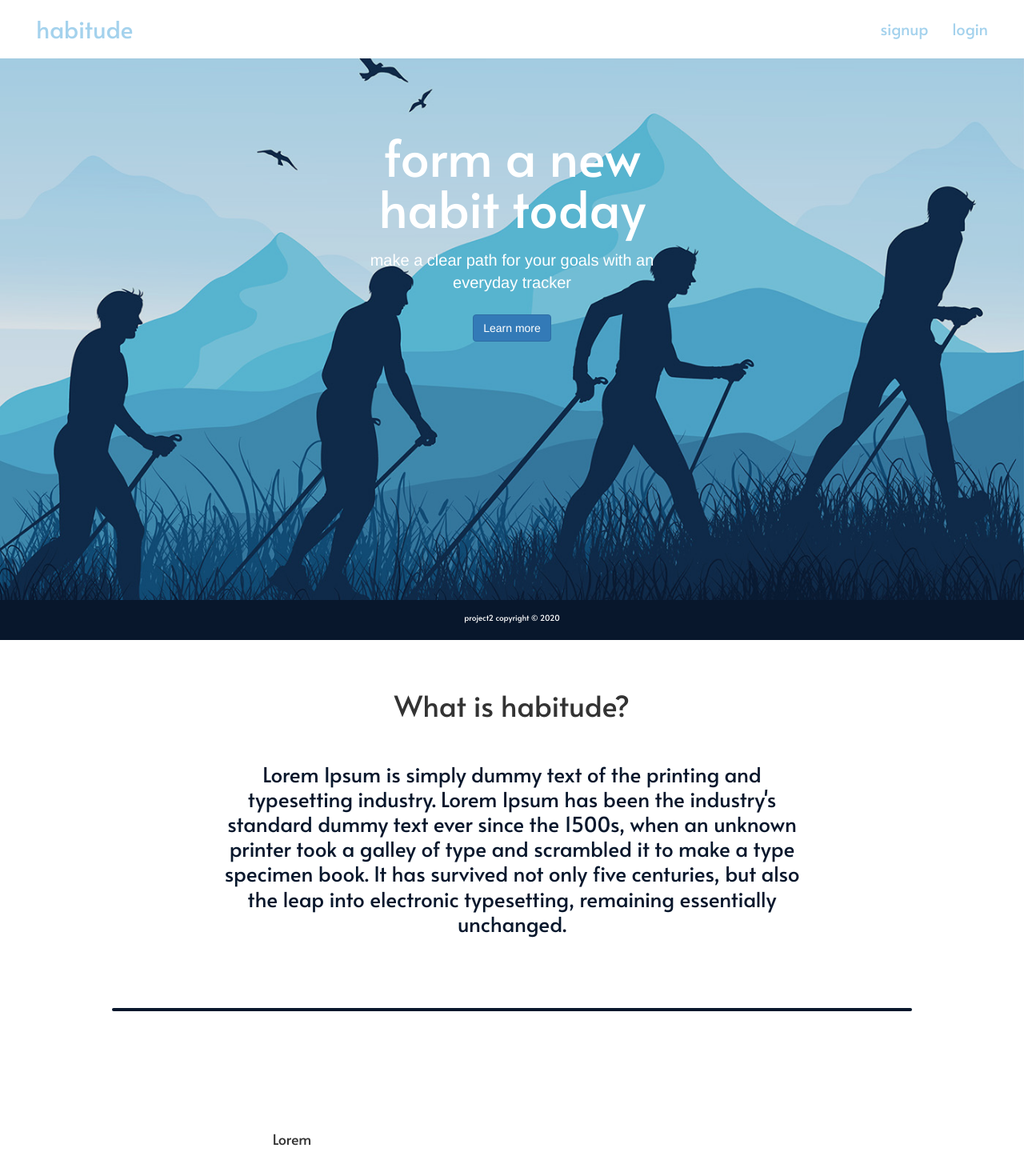
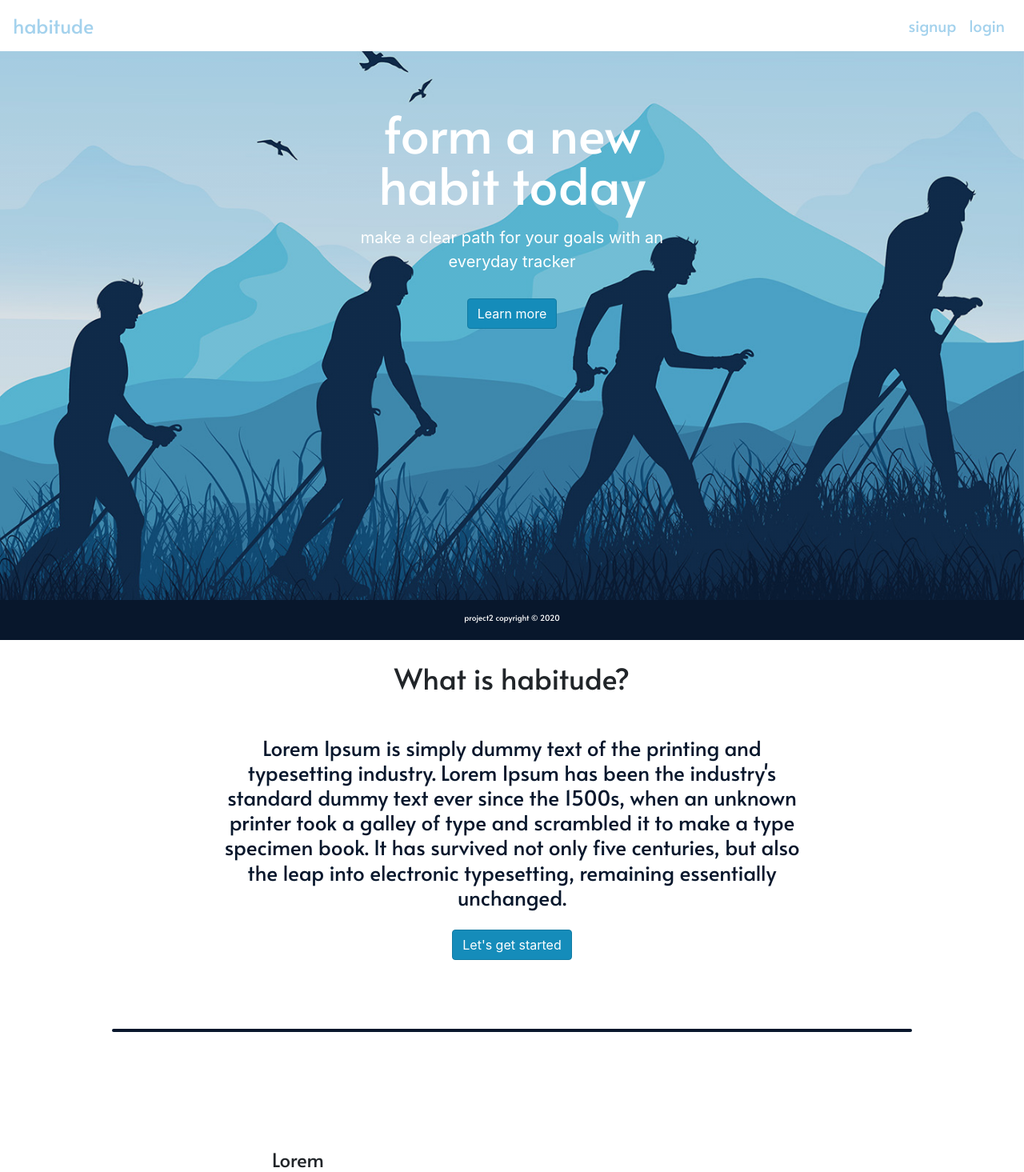
Before and after one commit to carolinetwyman/Habitude, a Node server app: page / in a window 1280 px wide. Shown: the top 1465 px of the page at 80% size. Run offline with Node 20, Linux system fonts and the light colour scheme; data that the repository does not hold is empty; some libraries are stand-ins or nearby versions.

Commit message:
added toggle nav and breakpoints to home

```diff
--- a/public/stylesheets/homepage.css
+++ b/public/stylesheets/homepage.css
@@ -1,63 +1,31 @@
-/* ************** css nav bar **************** */
-
 body {
     background-color: white;
 }
 
 
-/* ****** navbar ******* */
+/******** navbar ********/
 
-nav {
+.nav-bar {
     position: -webkit-sticky;
     position: sticky;
     top: 0;
     z-index: 1;
 }
 
-nav a {
+.navbar-light .navbar-brand {
     color: #A4D2ED;
+    font-family: 'Alata', sans-serif;
+    font-size: 25px;
 }
 
-section {
-    overflow: hidden;
+.bg-light {
+    background-color: white !important;
 }
 
-.nav {
-    background-color: white;
-    border: none;
-}
-
-.flex-container {
-    display: flex;
-    flex-direction: column;
-    display: -webkit-flex;
-    justify-content: space-between;
-    -webkit-align-items: center;
-    align-items: center;
-}
-
-.flex-container-1 {
-    display: flex;
-    flex-direction: column;
-    align-items: center;
-    justify-content: center;
-}
-
-.flex-item {
-    margin: 10px
-}
-
-#logo {
+.navbar-light .navbar-nav .nav-link {
+    color: #A4D2ED;
     font-family: 'Alata', sans-serif;
-    font-size: 40px;
-    text-decoration: none;
-}
-
-#signup,
-#login {
-    font-family: 'Alata', sans-serif;
-    text-decoration: none;
-    font-size: 25px;
+    font-size: 20px;
 }
 
 
@@ -120,6 +88,12 @@ section {
 
 .flex-item {
     margin: 15px
+}
+
+.btn-primary {
+    color: #ffffff;
+    background-color: #158cba;
+    border-color: #127ba3;
 }
 
 
@@ -189,6 +163,10 @@ hr.solid {
     border-radius: 20px;
 }
 
+.about .btn {
+    margin-top: 25px;
+}
+
 
 /****** footer  ****** */
 
@@ -210,37 +188,15 @@ hr.solid {
 }
 
 
-/****** breakpoints ****** */
+/****** breakpoints below ****** */
 
-@media only screen and (min-width: 400px) {
-    .flex-container {
-        flex-direction: row;
+@media ( max-width:600px) {
+    .hero h2 {
+        font-size: 32px;
+        margin-bottom: 5px;
     }
-    .flex-container-1 {
-        flex-direction: row;
-    }
-    #logo {
-        font-size: 25px;
-        /* margin-left: 10%; */
-        padding-left: 30px;
-    }
-    #signup,
-    #login {
-        font-size: 20px;
-    }
-    #login {
-        padding-right: 20px;
+    .hero {
+        padding-top: 250px;
+        padding-bottom: 80px;
     }
 }
-
-@media only screen and (min-width: 785px) {
-    .flex-container {
-        flex-direction: row;
-    }
-    #logo {
-        font-size: 30px;
-    }
-    #login {
-        padding-right: 30px;
-    }
-}
--- a/server.js
+++ b/server.js
@@ -8,7 +8,7 @@ const path = require('path');
 
 const app = express();
 // Setting up port and requiring models for syncing
-const PORT = process.env.PORT || 8020;
+const PORT = process.env.PORT || 2020;
 const db = require("./models");
 
 //====================================================================================//
--- a/views/home.handlebars
+++ b/views/home.handlebars
@@ -1,14 +1,27 @@
-    <nav>
-        <div class="nav">
-            <div class="li flex-container">
-                <a class="nav-link flex-item" id="logo" href="/members">habitude</a>
-                <div class="li flex-container-1">
-                    <a class="nav-link flex-item" id="signup" href="/signup">signup</a>
-                    <a class="nav-link flex-item" id="login" href="/login">login</a>
-                </div>
-            </div>
-        </div>
-    </nav>
+
+{{!-- bootstrap navbar  --}}
+
+<nav class="navbar navbar-expand-lg navbar-light bg-light">
+  <a class="navbar-brand" href="/members">habitude</a>
+  <button class="navbar-toggler" type="button" data-toggle="collapse" data-target="#navbarNav" aria-controls="navbarNav" aria-expanded="false" aria-label="Toggle navigation">
+    <span class="navbar-toggler-icon"></span>
+  </button>
+  <div class="collapse navbar-collapse" id="navbarNav">
+    <ul class="navbar-nav ml-auto">
+
+      <li class="nav-item">
+        <a class="nav-link" href="/signup">signup</a>
+      </li>
+      <li class="nav-item">
+        <a class="nav-link" href="/login">login</a>
+      </li>
+
+    </ul>
+  </div>
+</nav>
+
+
+
     <div class="hero">
         <div>
             <h2>form a new habit today</h2>
@@ -16,6 +29,7 @@
               <a class="btn btn-primary" href="#about" role="button">Learn more</a>
         </div>
     </div>
+
     <div class="container" id="about">
         <div class="about">
             <div>
@@ -23,10 +37,14 @@
                 <p>
                     Lorem Ipsum is simply dummy text of the printing and typesetting industry. Lorem Ipsum has been the industry's standard dummy text ever since the 1500s, when an unknown printer took a galley of type and scrambled it to make a type specimen book. It has
                     survived not only five centuries, but also the leap into electronic typesetting, remaining essentially unchanged. </p>
+                        <a class="btn btn-primary" href="/signup" role="button">Let's get started</a>
             </div>
         </div>
     </div>
+
     <hr class="solid">
+
+
     <div class="container">
         <div class="info">
             <div class="infotext">
@@ -34,7 +52,9 @@
                 <p>
                     Lorem Ipsum is simply dummy text of the printing and typesetting industry. Lorem Ipsum has been the industry's standard dummy text ever since the 1500s, when an unknown printer took a galley of type and scrambled it to make a type specimen book. It has
                     survived not only five centuries, but also the leap into electronic typesetting, remaining essentially unchanged.u! Specialist diet or not.
+
                 </p>
+
             </div>
             <img src="./stylesheets/progresschart.png">
         </div>
--- a/views/layouts/main.handlebars
+++ b/views/layouts/main.handlebars
@@ -5,7 +5,8 @@
     <title>Passport Authentication</title>
     <meta charset="UTF-8">
     <meta name="viewport" content="width=device-width, initial-scale=1">
-    <link rel="stylesheet" href="https://maxcdn.bootstrapcdn.com/bootswatch/3.3.7/lumen/bootstrap.min.css">
+    <link rel="stylesheet" href="https://stackpath.bootstrapcdn.com/bootstrap/4.5.2/css/bootstrap.min.css"
+        integrity="sha384-JcKb8q3iqJ61gNV9KGb8thSsNjpSL0n8PARn9HuZOnIxN0hoP+VmmDGMN5t9UJ0Z" crossorigin="anonymous">
     <link href="./stylesheets/{{style}}" rel="stylesheet">
     <link href="https://fonts.googleapis.com/css2?family=Alata&display=swap" rel="stylesheet">
 </head>
@@ -14,6 +15,11 @@
 
     {{{body}}}
 
+
+      <script src="https://stackpath.bootstrapcdn.com/bootstrap/4.5.2/js/bootstrap.min.js"
+        integrity="sha384-B4gt1jrGC7Jh4AgTPSdUtOBvfO8shuf57BaghqFfPlYxofvL8/KUEfYiJOMMV+rV"
+        crossorigin="anonymous"></script>
+
 </body>
 
 </html>
--- a/views/login.handlebars
+++ b/views/login.handlebars
@@ -28,4 +28,4 @@
         <p>copyright 2020</p>
     </div>
     <script src="https://cdnjs.cloudflare.com/ajax/libs/jquery/3.2.1/jquery.min.js"></script>
-    <script type="text/javascript" src="js/login.js"></script>
+    <script type="text/javascript" src="../public/js/login.js"></script>
```
Also changed, not shown: public/stylesheets/community.css (+19 -75 lines), public/stylesheets/members.css (+10 -75 lines), views/community.handlebars (+24 -10 lines), views/members.handlebars (+30 -11 lines), views/progresschart.handlebars (+24 -10 lines), public/stylesheets/progresschart.png (added).
